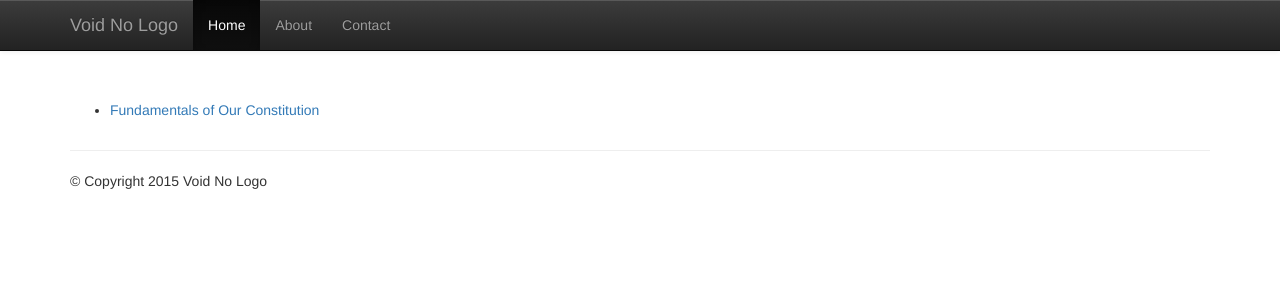
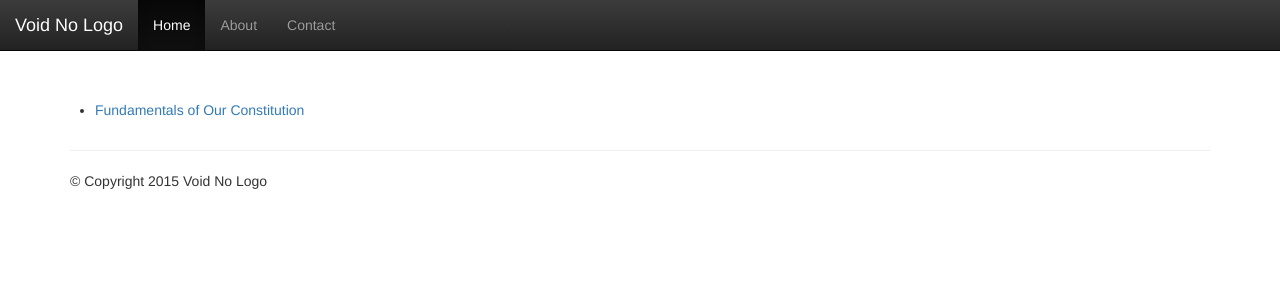
Before and after one commit to voidnologo/TBF, a Django app: page /book/ in a window 1280 px wide. Shown: the top 300 px of the page. Run offline with Django 3.2, Linux system fonts and the light colour scheme; data comes from the database, SQL or seed files in the repository; some libraries are stand-ins or nearby versions.

Commit message:
minor refactors with bootstrap .container

```diff
--- a/book/static/bootstrap/css/custom.css
+++ b/book/static/bootstrap/css/custom.css
@@ -1,4 +1,4 @@
-.page-content {
+body {
   padding-top: 100px;
 }
 
@@ -19,6 +19,3 @@ a[rel="footnote"]:after {
 a[rev="footnote"] {
     border-bottom: none;
 }
-
-.article-body {
-}
--- a/book/templates/book/base.html
+++ b/book/templates/book/base.html
@@ -10,10 +10,8 @@
     <link rel="stylesheet" type="text/css" href="{% static 'bootstrap/css/custom.css' %}">
   </head>
 
-<body>
-    <nav id="myNavbar" class="navbar navbar-default navbar-inverse navbar-fixed-top" role="navigation">
+  <nav id="myNavbar" class="navbar navbar-fixed-top navbar-inverse" role="navigation">
       <!-- Brand and toggle get grouped for better mobile display -->
-        <div class="container">
         <div class="navbar-header">
             <button type="button" class="navbar-toggle" data-toggle="collapse" data-target="#navbarCollapse">
                 <span class="sr-only">Toggle navigation</span>
@@ -21,7 +19,7 @@
                 <span class="icon-bar"></span>
                 <span class="icon-bar"></span>
             </button>
-                <a class="navbar-brand" href="#">Void No Logo</a>
+            <span class="navbar-brand" href="#">Void No Logo</a>
         </div>
         <!-- Collect the nav links, forms, and other content for toggling -->
         <div class="collapse navbar-collapse" id="navbarCollapse">
@@ -31,24 +29,26 @@
               <li><a href="" target="_blank">Contact</a></li>
             </ul>
         </div>
-        </div>
   </nav>
 
-    <div class="container page-content">
+  <body>
+    <div class="container">
+
+      <div class="row page-content">
         {% block content %}
         {% endblock %}
       </div>
 
-    <div class="container">
-        <hr>
       <div class="row">
           <div class="col-xs-12">
+            <hr>
               <footer>
                   <p>&copy; Copyright 2015 Void No Logo</p>
               </footer>
           </div>
       </div>
-    </div>
+
+    </div>  <!-- end container --!>
     <script type="text/javascript" src="https://code.jquery.com/jquery-1.11.2.min.js"></script>
     <script type="text/javascript" src="{% static 'bootstrap/js/bootstrap.min.js' %}"></script>
 </body>
--- a/book/templates/book/index.html
+++ b/book/templates/book/index.html
@@ -2,7 +2,7 @@
 {% block content %}
 
   <div class="row">
-    <div class="col-md-8">
+    <article class="col-md-8">
       {% if articles %}
         <ul>
           {% for article in articles %}
@@ -12,7 +12,7 @@
       {% else %}
         <p>No articles available.</p>
       {% endif %}
-    </div>
+    </article>
   </div>
 
 {% endblock %}
```
Lines whose indentation alone changed are shown as unchanged.
